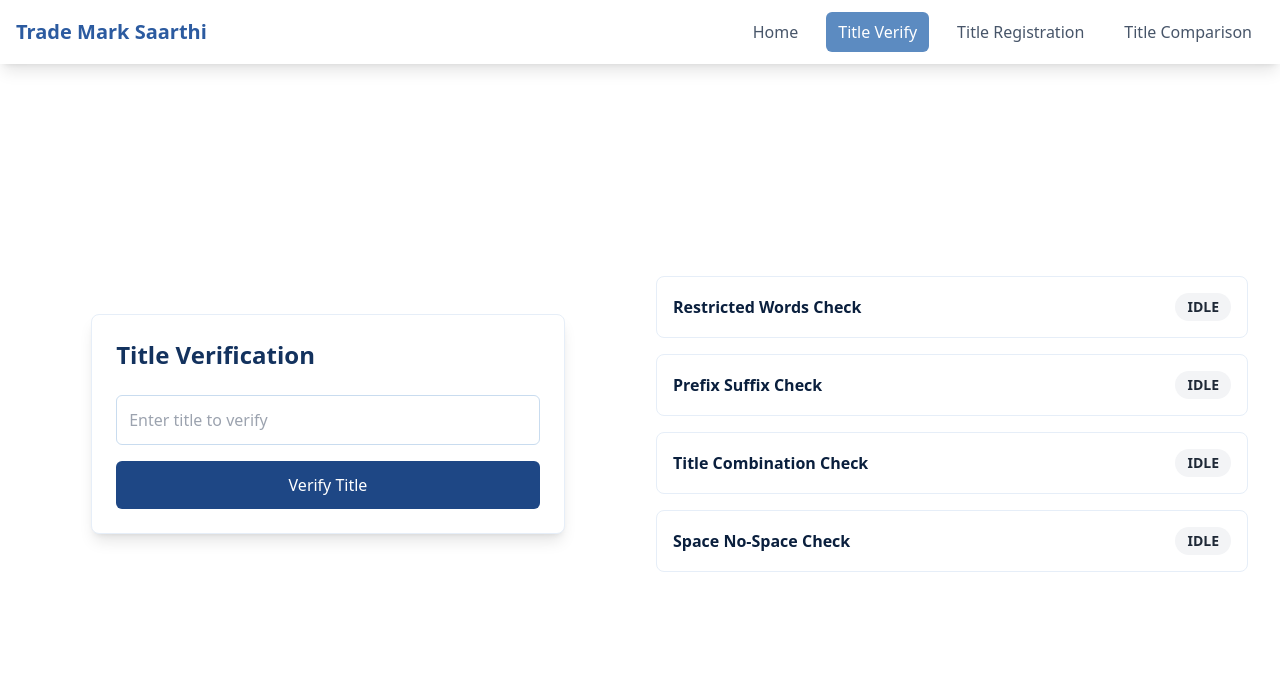
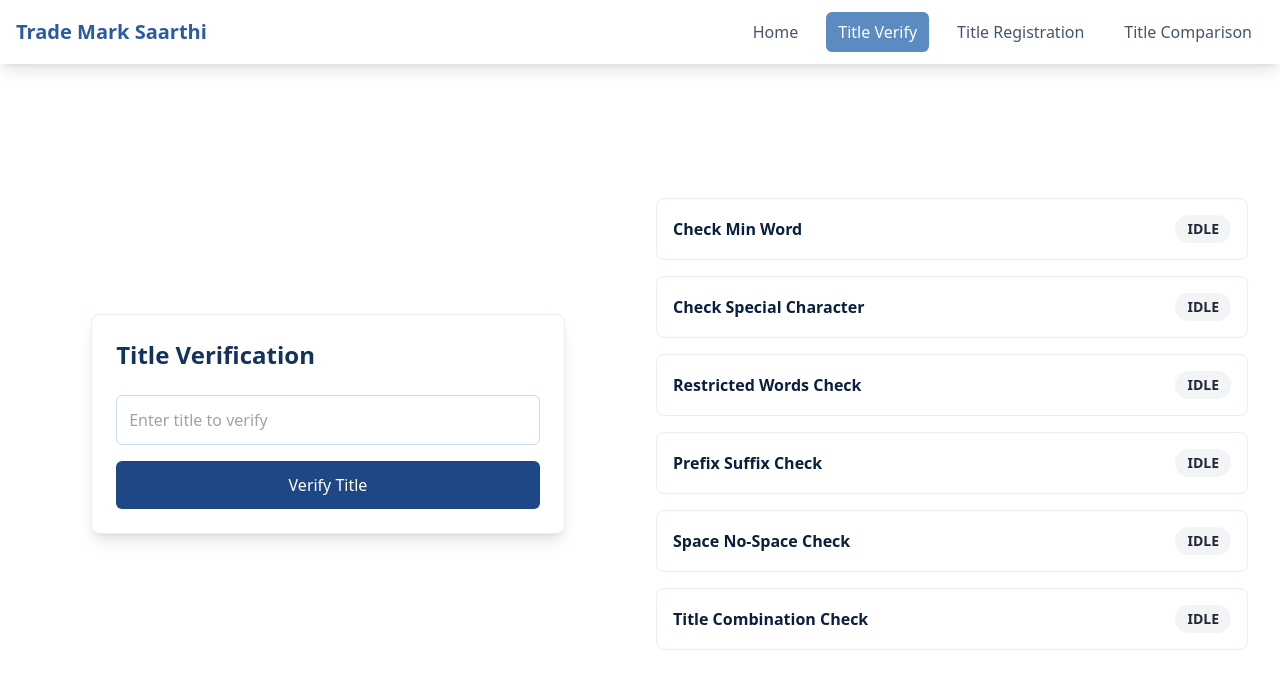
Before and after one commit to Smart-India-Hackathon-24/trade-saarthi-frontend, a Next.js app: page /title-verify in a window 1280 px wide. Shown: the top 688 px of the page. Built offline with nearby package versions, Linux system fonts and the light colour scheme.

Commit message:
Title Verification API Integration

```diff
--- a/src/components/Trademark/Home/TitleVerification.tsx
+++ b/src/components/Trademark/Home/TitleVerification.tsx
@@ -23,33 +23,33 @@ interface TestCase {
 const TitleVerification = () => {
     const [title, setTitle] = useState("");
     const [testCases, setTestCases] = useState<TestCase[]>([
-        // {
-        //     id: 1,
-        //     title: "Minimum Word Check",
-        //     status: 'idle',
-        //     endpoint: '/check_min_word'
-        //     method: 'GET'
-        // },
+        {
+            id: 1,
+            title: "Check Min Word",
+            status: 'idle',
+            endpoint: '/check_min_word',
+            method: 'POST'
+        },
         {
             id: 2,
+            title: "Check Special Character",
+            status: 'idle',
+            endpoint: '/check_spec_char',
+            method: 'POST'
+        },
+        {
+            id: 3,
             title: "Restricted Words Check",
             status: 'idle',
             endpoint: '/restricted_words/check',
             method: 'POST'
         },
         {
-            id: 3,
+            id: 4,
             title: "Prefix Suffix Check",
             status: 'idle',
             endpoint: '/restricted_check/check',
             method: 'POST'
-        },
-        {
-            id: 4,
-            title: "Title Combination Check",
-            status: 'idle',
-            endpoint: '/title_combination/',
-            method: 'GET'
         },
         {
             id: 5,
@@ -57,8 +57,16 @@ const TitleVerification = () => {
             status: 'idle',
             endpoint: '/title_combination/space_nospace',
             method: 'GET'
+        },
+        {
+            id: 6,
+            title: "Title Combination Check",
+            status: 'idle',
+            endpoint: '/title_combination/',
+            method: 'GET'
         }
     ]);
+
 
     const verifyTitle = async () => {
         if (!title.trim()) return;
@@ -72,7 +80,7 @@ const TitleVerification = () => {
             try {
                 let response;
                 if (test.method === 'GET') {
-                    response = await fetch(`${backendUrl}${test.endpoint}?name=${encodeURIComponent(title)}`);
+                    response = await fetch(`${backendUrl}${test.endpoint}?title=${encodeURIComponent(title)}`);
                 } else if (test.method === 'POST') {
                     response = await fetch(`${backendUrl}${test.endpoint}?title=${encodeURIComponent(title)}`, {
                         method: 'POST',
@@ -82,6 +90,7 @@ const TitleVerification = () => {
                     });
                 }
                 const data: ApiResponse = await response!.json();
+                console.log(data);
                 return {
                     id: test.id,
                     status: data.isValid ? 'success' : 'failed',
@@ -134,7 +143,7 @@ const TitleVerification = () => {
                     </div>
                 )}
                 {test.response.message && (
-                    <div className="text-gray-700">
+                    <div className={`${test.status==="success" ? " text-gray-700" : "text-red-600"} `}>
                         <span className="font-semibold">Message: </span>
                         {test.response.message}
                     </div>
```
